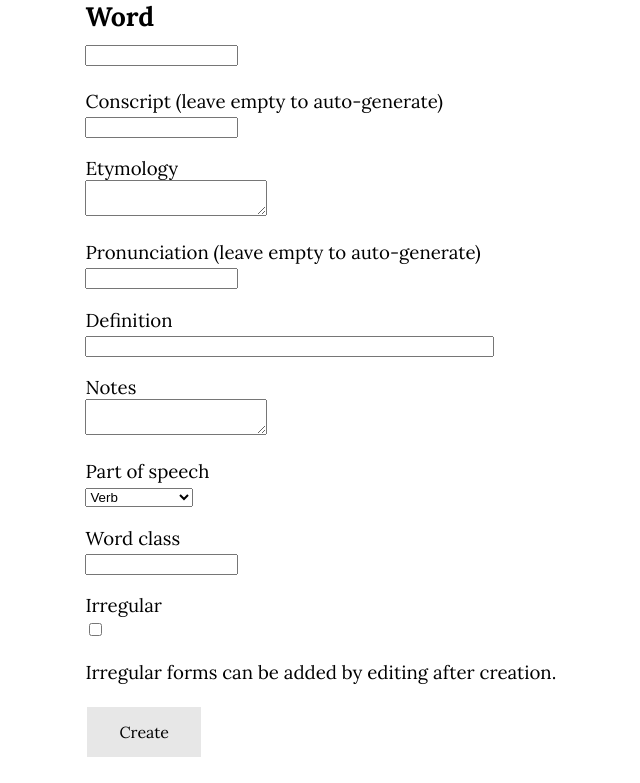
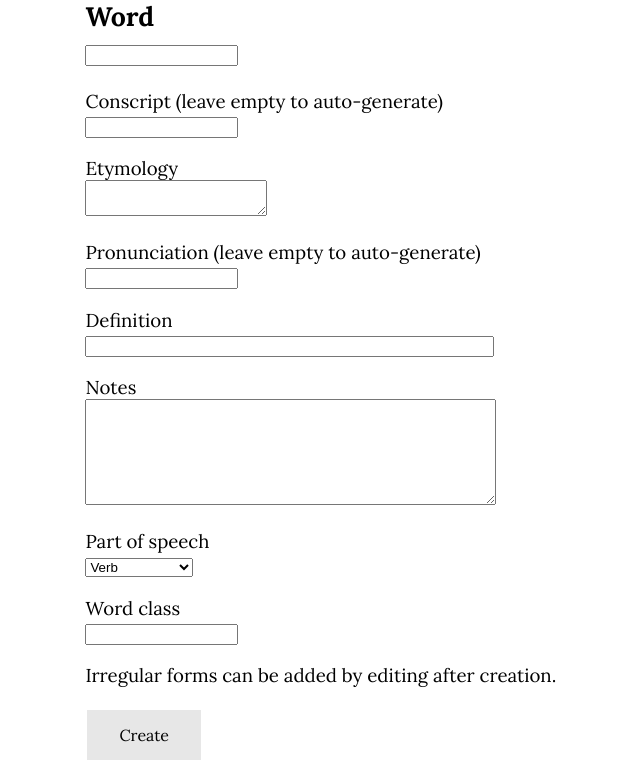
Before and after one commit to Kasreti/CSIA, a Flask app: page /word/create in a window 1280 px wide. Shown: the part 158-941 px from the top of the page, without its empty margins (49-689 px from the left). Before the commit the page ends 915 px from the top, so only its background shows below. Run offline with Flask 3, Linux system fonts and the light colour scheme.

Commit message:
fixed and DATABSE CLEAN

```diff
--- a/app/routes.py
+++ b/app/routes.py
@@ -31,7 +31,7 @@ def createword():
         else:
             conscript = form.conscript.data
         newword = Lexicon(form.word.data, pronunciation, conscript, form.definition.data,
-                          selectedpos, form.wordclass.data, form.notes.data, form.etymology.data, form.irregular.data)
+                          selectedpos, form.wordclass.data, form.notes.data, form.etymology.data, None)
         db.session.add(newword)
         db.session.commit()
         return redirect(url_for('word', name=form.word.data))
@@ -286,7 +286,10 @@ def createtext():
         # The database is saved.
         db.session.commit()
         match = Texts.query.filter(Texts.title == form.title.data).first()
-        return redirect(url_for('modifytext', id=match.id))
+        if match.nstatus=="Checklist":
+            return redirect(url_for('editchecklist', id=match.id))
+        else:
+            return redirect(url_for('modifytext', id=match.id))
     return render_template('createtext.html', form=form, status=status)
 
 
@@ -446,10 +449,11 @@ def glosshome():
         ipa = []
         con = []
         for sentence in splits:
-            tsplits.append(cs.gloss(sentence))
-            # Slashes are to be added around the IPA transcription as a standard convention.
-            ipa.append("/" + cs.ipacreate(sentence) + "/")
-            con.append(cs.concreate(sentence))
+            if sentence != "":
+                tsplits.append(cs.gloss(sentence))
+                # Slashes are to be added around the IPA transcription as a standard convention.
+                ipa.append("/" + cs.ipacreate(sentence) + "/")
+                con.append(cs.concreate(sentence))
         # The three arrays are passed to the HTML page, where it will be dealt with by Jinja.
         return render_template('glossview.html', splits=splits, tsplits=tsplits, ipa=ipa, con=con)
     # If the form has not been submitted, instead load the glosshome.html page with the form.
--- a/app/templates/createword.html
+++ b/app/templates/createword.html
@@ -39,7 +39,7 @@
                     <span style="color: red;">[{{ error }}]</span>
                 {% endfor %}
             </p>
-             <p> {{ form.notes.label }}<br>{{ form.notes(size=48) }}
+             <p> {{ form.notes.label }}<br>{{ form.notes(style="height: 100px; width: 40%; word-wrap: break-word; word-break: break-all;") }}
                 {% for error in form.notes.errors %}
                     <span style="color: red;">[{{ error }}]</span>
                 {% endfor %}
@@ -58,8 +58,6 @@
                     <span style="color: red;">[{{ error }}]</span>
                 {% endfor %}
             </p>
-        <p> {{ form.irregular.label }}<br>{{ form.irregular(size=48) }}
-            </p>
         <p>Irregular forms can be added by editing after creation.</p>
         <p> {{ form.csubmit(class_="grb") }} </p>
     </form>
--- a/app/templates/modifyword.html
+++ b/app/templates/modifyword.html
@@ -39,7 +39,7 @@
                     <span style="color: red;">[{{ error }}]</span>
                 {% endfor %}
             </p>
-        <p> {{ form.notes.label }}<br>{{ form.notes(size=48) }}
+        <p> {{ form.notes.label }}<br>{{ form.notes(style="height: 100px; width: 40%; word-wrap: break-word; word-break: break-all;") }}
                 {% for error in form.notes.errors %}
                     <span style="color: red;">[{{ error }}]</span>
                 {% endfor %}
```
Also changed, not shown: app.db.
